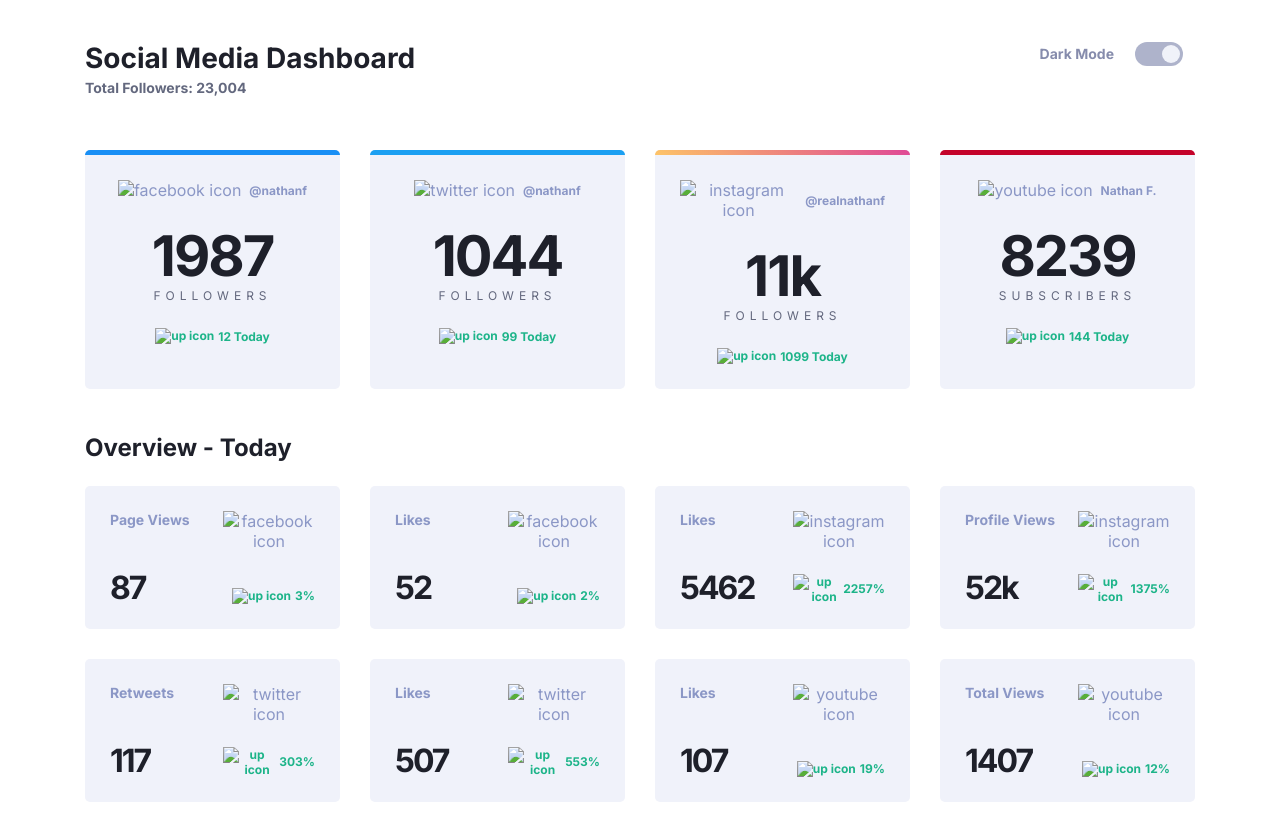
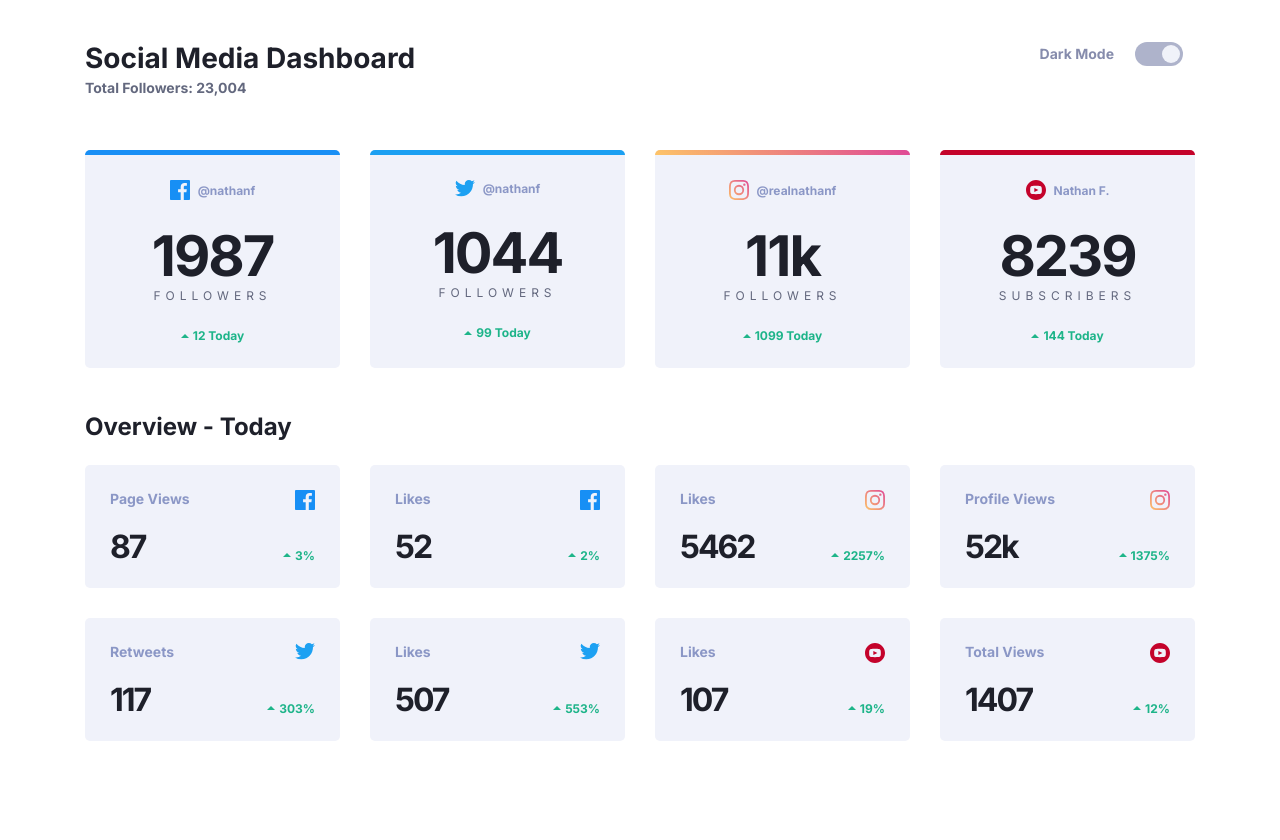
Before and after one commit to aliraza944/Social-Media-with-Theme-Switcher, a website: page index.html in a window 1280 px wide. After the commit the page ends 800 px from the top, so only its background shows below. Drawn offline with Linux system fonts and the light colour scheme; the site is published under a folder, as on GitHub Pages, so addresses that start at the root find nothing.

Commit message:
fixed the relative paths issue

```diff
--- a/index.html
+++ b/index.html
@@ -49,7 +49,7 @@
       <div class="card__platform">
 
 
-        <img src="/images/icon-facebook.svg" alt="facebook icon" class="card__icon" />
+        <img src="images/icon-facebook.svg" alt="facebook icon" class="card__icon" />
 
         <div class="card__username">@nathanf</div>
       </div>
@@ -61,7 +61,7 @@
       </div>
 
       <div class="card__change card__change--up">
-        <img src="/images/icon-up.svg" alt="up icon" />
+        <img src="images/icon-up.svg" alt="up icon" />
 
         <div class="card__number"> 12 Today
         </div>
@@ -72,7 +72,7 @@
       <div class="card__platform">
 
 
-        <img src="/images/icon-twitter.svg" alt="twitter icon" class="card__icon" />
+        <img src="images/icon-twitter.svg" alt="twitter icon" class="card__icon" />
 
         <div class="card__username">@nathanf</div>
       </div>
@@ -84,7 +84,7 @@
       </div>
 
       <div class="card__change card__change--up">
-        <img src="/images/icon-up.svg" alt="up icon" />
+        <img src="images/icon-up.svg" alt="up icon" />
 
         <div class="card__number"> 99 Today
         </div>
@@ -95,7 +95,7 @@
       <div class="card__platform">
 
 
-        <img src="/images/icon-instagram.svg" alt="instagram icon" class="card__icon" />
+        <img src="images/icon-instagram.svg" alt="instagram icon" class="card__icon" />
 
         <div class="card__username">@realnathanf</div>
       </div>
@@ -107,7 +107,7 @@
       </div>
 
       <div class="card__change card__change--up">
-        <img src="/images/icon-up.svg" alt="up icon" />
+        <img src="images/icon-up.svg" alt="up icon" />
 
         <div class="card__number"> 1099 Today
         </div>
@@ -119,7 +119,7 @@
       <div class="card__platform">
 
 
-        <img src="/images/icon-youtube.svg" alt="youtube icon" class="card__icon" />
+        <img src="images/icon-youtube.svg" alt="youtube icon" class="card__icon" />
 
         <div class="card__username">Nathan F.</div>
       </div>
@@ -131,7 +131,7 @@
       </div>
 
       <div class="card__change card__change--up">
-        <img src="/images/icon-up.svg" alt="up icon" />
+        <img src="images/icon-up.svg" alt="up icon" />
 
         <div class="card__number"> 144 Today
         </div>
@@ -145,11 +145,11 @@
 
       <div class="card card-overview">
         <div class="card__subtitle">Page Views</div>
-        <img src="/images/icon-facebook.svg" alt="facebook icon" />
+        <img src="images/icon-facebook.svg" alt="facebook icon" />
         <div class="card__count card__count--small">87</div>
         <div class="card__change card__change--up">
 
-          <img src="/images/icon-up.svg" alt="up icon" />
+          <img src="images/icon-up.svg" alt="up icon" />
           <div class="card__number">
             3%
           </div>
@@ -159,11 +159,11 @@
       </div>
       <div class="card card-overview">
         <div class="card__subtitle">Likes </div>
-        <img src="/images/icon-facebook.svg" alt="facebook icon" />
+        <img src="images/icon-facebook.svg" alt="facebook icon" />
         <div class="card__count card__count--small">52</div>
         <div class="card__change card__change--up">
 
-          <img src="/images/icon-up.svg" alt="up icon" />
+          <img src="images/icon-up.svg" alt="up icon" />
           <div class="card__number">
             2%
           </div>
@@ -173,11 +173,11 @@
       </div>
       <div class="card card-overview">
         <div class="card__subtitle">Likes </div>
-        <img src="/images/icon-instagram.svg" alt="instagram icon" />
+        <img src="images/icon-instagram.svg" alt="instagram icon" />
         <div class="card__count card__count--small">5462</div>
         <div class="card__change card__change--up">
 
-          <img src="/images/icon-up.svg" alt="up icon" />
+          <img src="images/icon-up.svg" alt="up icon" />
           <div class="card__number">
             2257%
           </div>
@@ -188,11 +188,11 @@
       <div class="card card-overview">
         <div class="card__subtitle">Profile Views
         </div>
-        <img src="/images/icon-instagram.svg" alt="instagram icon" />
+        <img src="images/icon-instagram.svg" alt="instagram icon" />
         <div class="card__count card__count--small">52k</div>
         <div class="card__change card__change--up">
 
-          <img src="/images/icon-up.svg" alt="up icon" />
+          <img src="images/icon-up.svg" alt="up icon" />
           <div class="card__number">
             1375%
           </div>
@@ -202,11 +202,11 @@
       </div>
       <div class="card card-overview">
         <div class="card__subtitle">Retweets </div>
-        <img src="/images/icon-twitter.svg" alt="twitter icon" />
+        <img src="images/icon-twitter.svg" alt="twitter icon" />
         <div class="card__count card__count--small">117</div>
         <div class="card__change card__change--up">
 
-          <img src="/images/icon-up.svg" alt="up icon" />
+          <img src="images/icon-up.svg" alt="up icon" />
           <div class="card__number">
             303%
           </div>
@@ -216,11 +216,11 @@
       </div>
       <div class="card card-overview">
         <div class="card__subtitle">Likes </div>
-        <img src="/images/icon-twitter.svg" alt="twitter icon" />
+        <img src="images/icon-twitter.svg" alt="twitter icon" />
         <div class="card__count card__count--small">507 </div>
         <div class="card__change card__change--up">
 
-          <img src="/images/icon-up.svg" alt="up icon" />
+          <img src="images/icon-up.svg" alt="up icon" />
           <div class="card__number">
             553%
           </div>
@@ -230,11 +230,11 @@
       </div>
       <div class="card card-overview">
         <div class="card__subtitle">Likes </div>
-        <img src="/images/icon-youtube.svg" alt="youtube icon" />
+        <img src="images/icon-youtube.svg" alt="youtube icon" />
         <div class="card__count card__count--small">107 </div>
         <div class="card__change card__change--up">
 
-          <img src="/images/icon-up.svg" alt="up icon" />
+          <img src="images/icon-up.svg" alt="up icon" />
           <div class="card__number">
             19%
           </div>
@@ -244,12 +244,12 @@
       </div>
       <div class="card card-overview">
         <div class="card__subtitle">Total Views </div>
-        <img src="/images/icon-youtube.svg" alt="youtube icon" />
+        <img src="images/icon-youtube.svg" alt="youtube icon" />
         <div class="card__count card__count--small">1407
         </div>
         <div class="card__change card__change--up">
 
-          <img src="/images/icon-up.svg" alt="up icon" />
+          <img src="images/icon-up.svg" alt="up icon" />
           <div class="card__number">
             12%
           </div>
```
